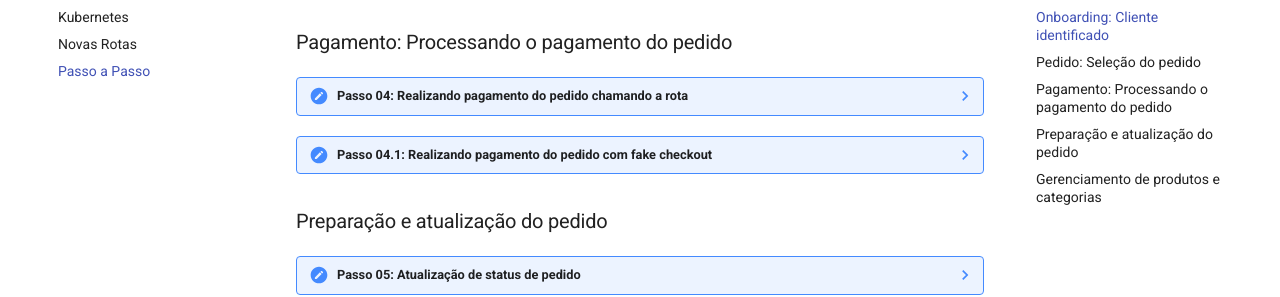
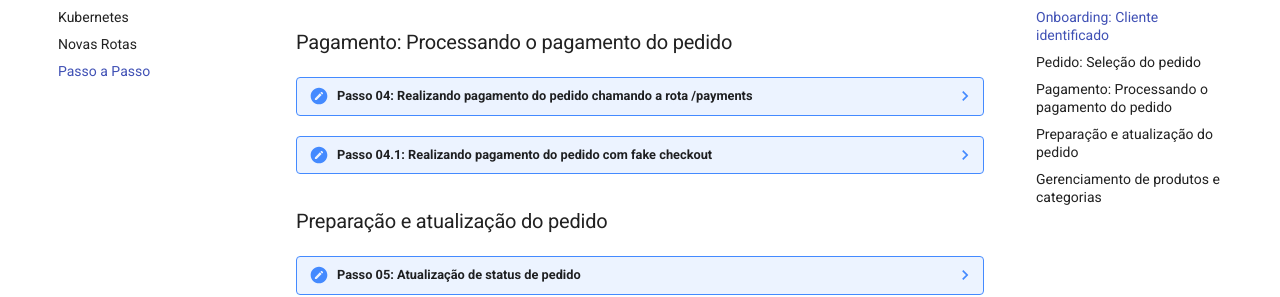
Before and after one commit to software-architecture-fiap/tech-challenge, an MkDocs documentation site: the page built from docs/fase_2/steps.md, in a window 1280 px wide and 900 px high, scrolled down 703 px. Shown: the part 172-469 px from the top of the window. Built offline with MkDocs 1.6.1 and Material for MkDocs 9.7.7, drawn with Linux system fonts in a browser that asks for light colours; comment, search, counter and statistics services are not loaded; some of the changed lines change nothing that is shown; some of the changed text lies outside the part shown.

Commit message:
docs: AdiçÃão dos passos para realização de pagamento

````diff
--- a/docs/fase_2/steps.md
+++ b/docs/fase_2/steps.md
@@ -104,9 +104,35 @@
 
 ### Pagamento: Processando o pagamento do pedido
 
-???- note "Passo 04: Realizando pagamento do pedido chamando a rota "
-    Após executar o [orders/fake_checkout](http://localhost:2000/docs#/orders/fake_checkout_orders_checkout_post) siga para o fluxo de atualização de status do pedido.
+???- note "Passo 04: Realizando pagamento do pedido chamando a rota /payments"
+    Com o endpoint [orders/{order_id}/payment](http://localhost:2000/docs#/orders/update_order_payment_status_orders__order_id__payment_patch) defina no parâmetro "order_id" o id do pedido em questão para alterar seu status de pagamento, exemplo:
 
+    ```json
+    {
+      "payment_status": "pago"
+    }
+    ```
+    Resultado da operação de realização de chamada no endpoint de pagamento com um status code 200:
+    ```json
+    {
+      "id": 1,
+      "customer_id": 1,
+      "status": "Recebido",
+      "created_at": "2024-10-15T12:40:45.696390",
+      "payment_status": "pago"
+    }
+    ```
+
+    Obs.: Uma vez em que o status do pedido é alterado, é disparado um Webhook para a plataforma, com a data/hora do momento em que está sendo feita a alteração, o novo status do pagamento do pedido e o id do mesmo, conforme:
+    ```json
+    {
+      "order_id": 1,
+      "status": "Finalizado",
+      "customer_id": 1,
+      "payment_status": "pago",
+      "received_at": "2024-10-15T22:21:35.479Z"
+    }
+    ```
 
 ???- note "Passo 04.1: Realizando pagamento do pedido com fake checkout"
     Após executar o [orders/fake_checkout](http://localhost:2000/docs#/orders/fake_checkout_orders_checkout_post) siga para o fluxo de atualização de status do pedido.
````
